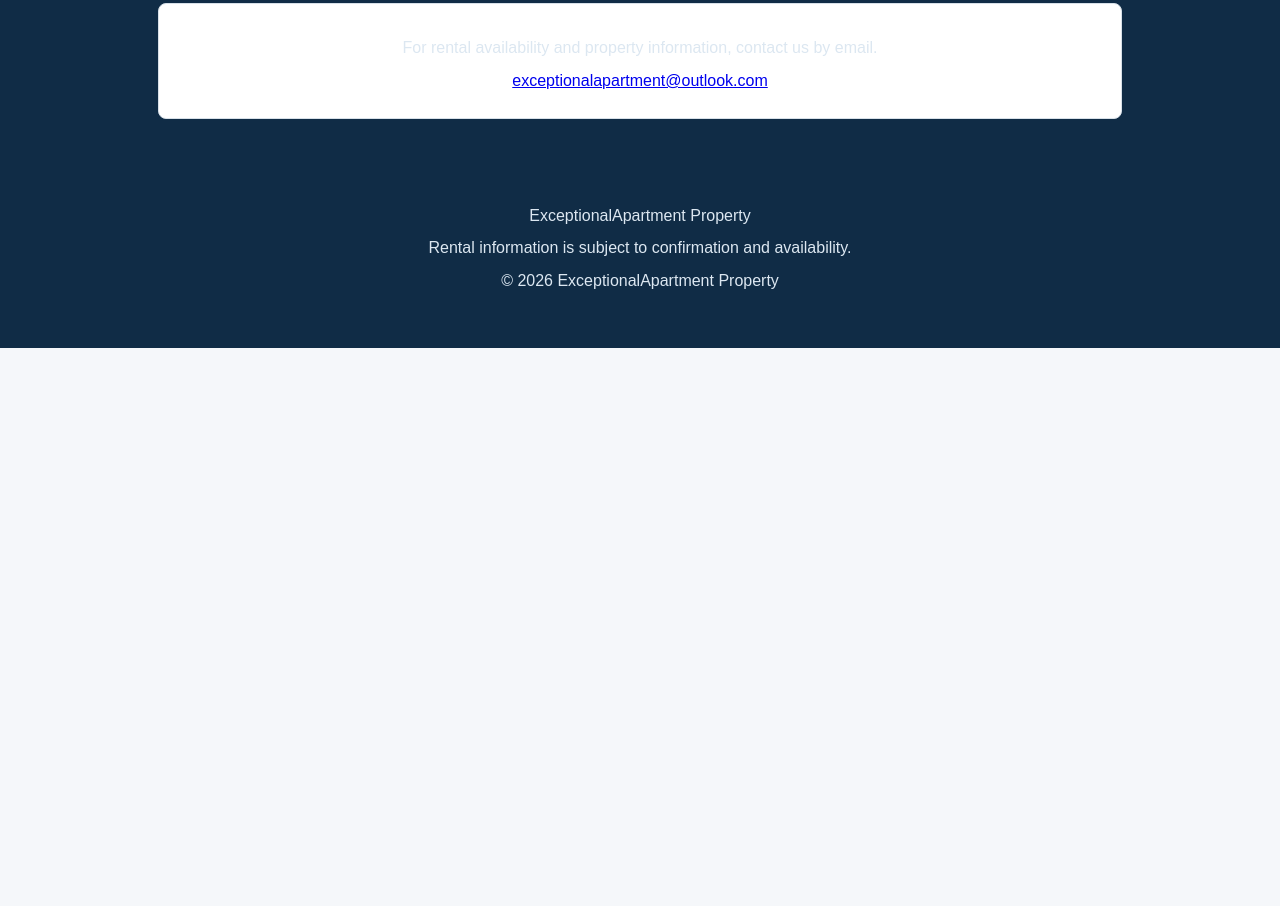
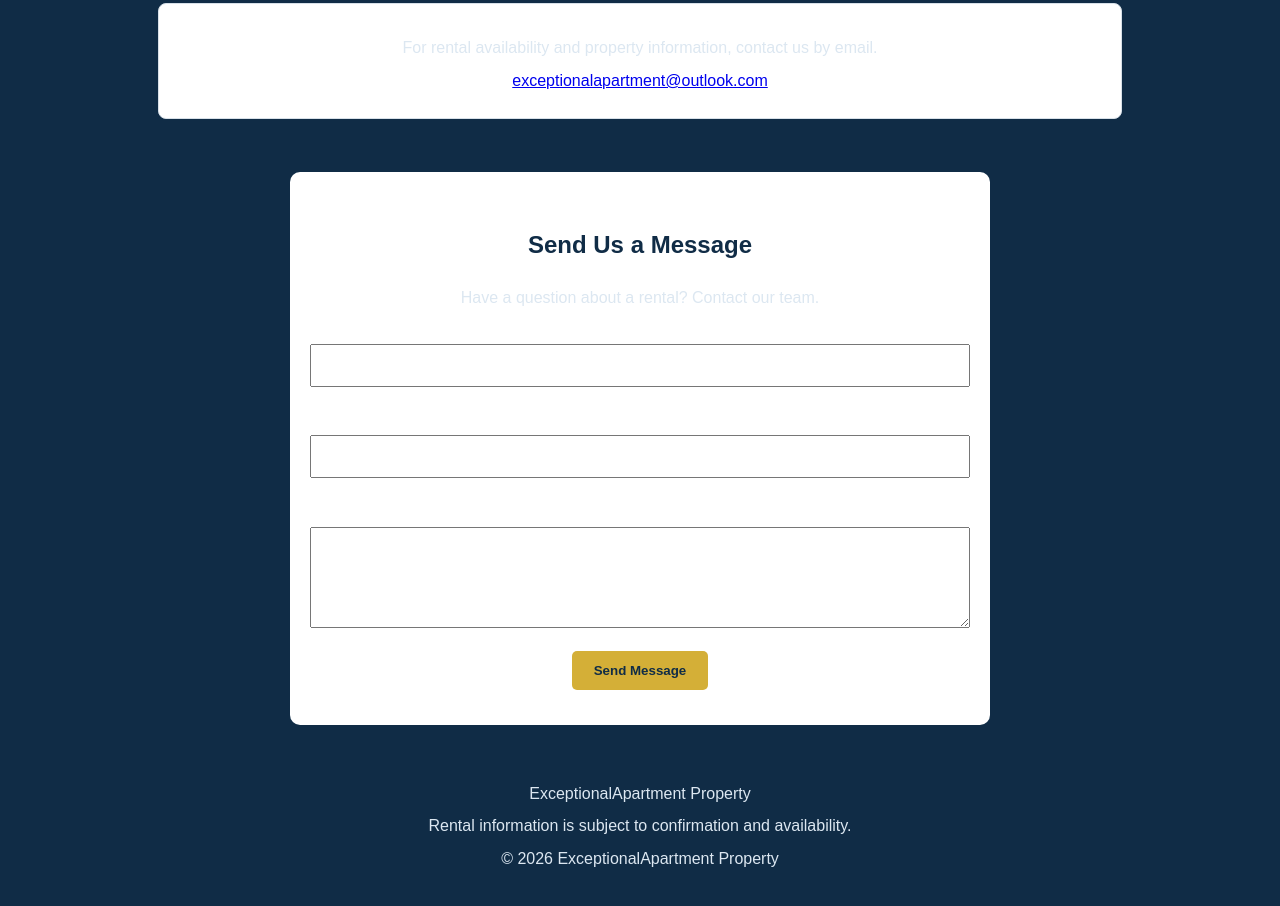
Before and after one commit to otunba38/exceptionalapartment-property, a plain HTML site: page index.html in a window 1280 px wide. Shown: the part 1167-2073 px from the top of the page. Before the commit the page ends 1515 px from the top, so only its background shows below. Drawn offline with nearby package versions, Linux system fonts and the light colour scheme.

Commit message:
Add contact form to index.html
Added a contact form section with fields for name, email, and message.

```diff
--- a/index.html
+++ b/index.html
@@ -85,6 +85,23 @@ footer a{color:white}
 </div>
 </section>
 </main>
+  <section id="contact-form" style="background:#fff;padding:35px 20px;max-width:700px;margin:25px auto;border-radius:10px;">
+  <h2 style="color:#102c46;text-align:center;">Send Us a Message</h2>
+  <p style="text-align:center;">Have a question about a rental? Contact our team.</p>
+
+  <form action="mailto:exceptionalapartment@outlook.com" method="post" enctype="text/plain">
+    <label>Your Name</label><br>
+    <input type="text" name="Name" required style="width:100%;padding:12px;margin:8px 0 15px;"><br>
+
+    <label>Your Email</label><br>
+    <input type="email" name="Email" required style="width:100%;padding:12px;margin:8px 0 15px;"><br>
+
+    <label>Your Message</label><br>
+    <textarea name="Message" rows="5" required style="width:100%;padding:12px;margin:8px 0 15px;"></textarea><br>
+
+    <button type="submit" style="background:#D4AF37;color:#102c46;padding:12px 22px;border:0;border-radius:5px;font-weight:bold;">Send Message</button>
+  </form>
+  </section>
 <footer>
 <p>ExceptionalApartment Property</p>
 <p>Rental information is subject to confirmation and availability.</p>
```
